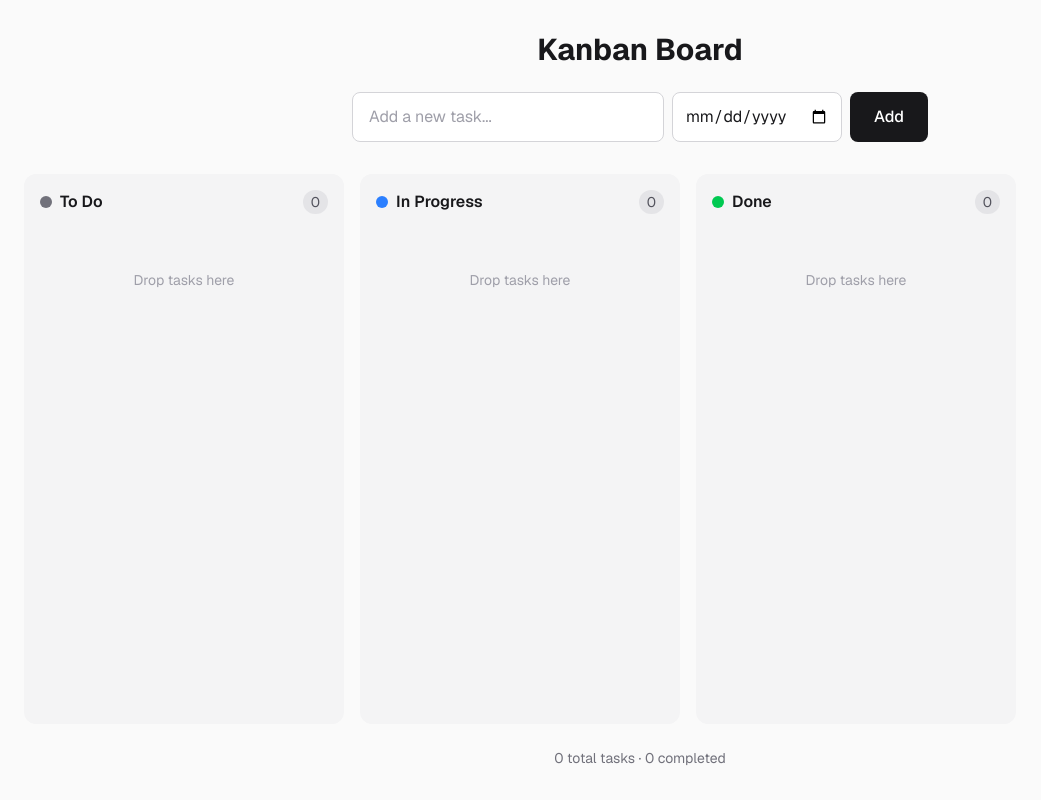
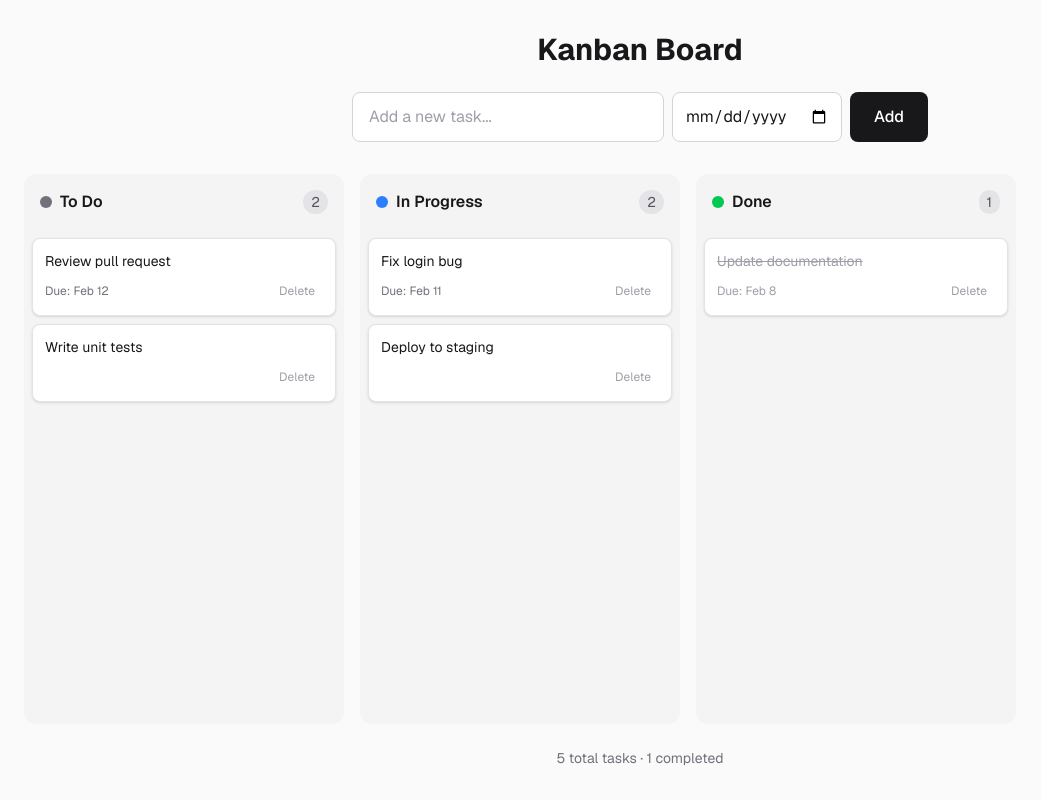
Before and after one commit to evisdren/test-app, a Next.js app: page / in a window 1280 px wide. Shown: the whole page, without its empty margins (0-1041 px from the left). Built offline with nearby package versions, Linux system fonts and the light colour scheme.

Commit message:
updates
Entire-Checkpoint: 7873ac726414

```diff
--- a/app/page.tsx
+++ b/app/page.tsx
@@ -30,6 +30,14 @@ export default function Home() {
     const stored = localStorage.getItem(STORAGE_KEY);
     if (stored) {
       setTodos(JSON.parse(stored));
+    } else {
+      setTodos([
+        { id: 1, text: "Review pull request", status: "todo", dueDate: "2026-02-12" },
+        { id: 2, text: "Fix login bug", status: "in-progress", dueDate: "2026-02-11" },
+        { id: 3, text: "Write unit tests", status: "todo" },
+        { id: 4, text: "Update documentation", status: "done", dueDate: "2026-02-08" },
+        { id: 5, text: "Deploy to staging", status: "in-progress" },
+      ]);
     }
     setIsLoaded(true);
   }, []);
```
